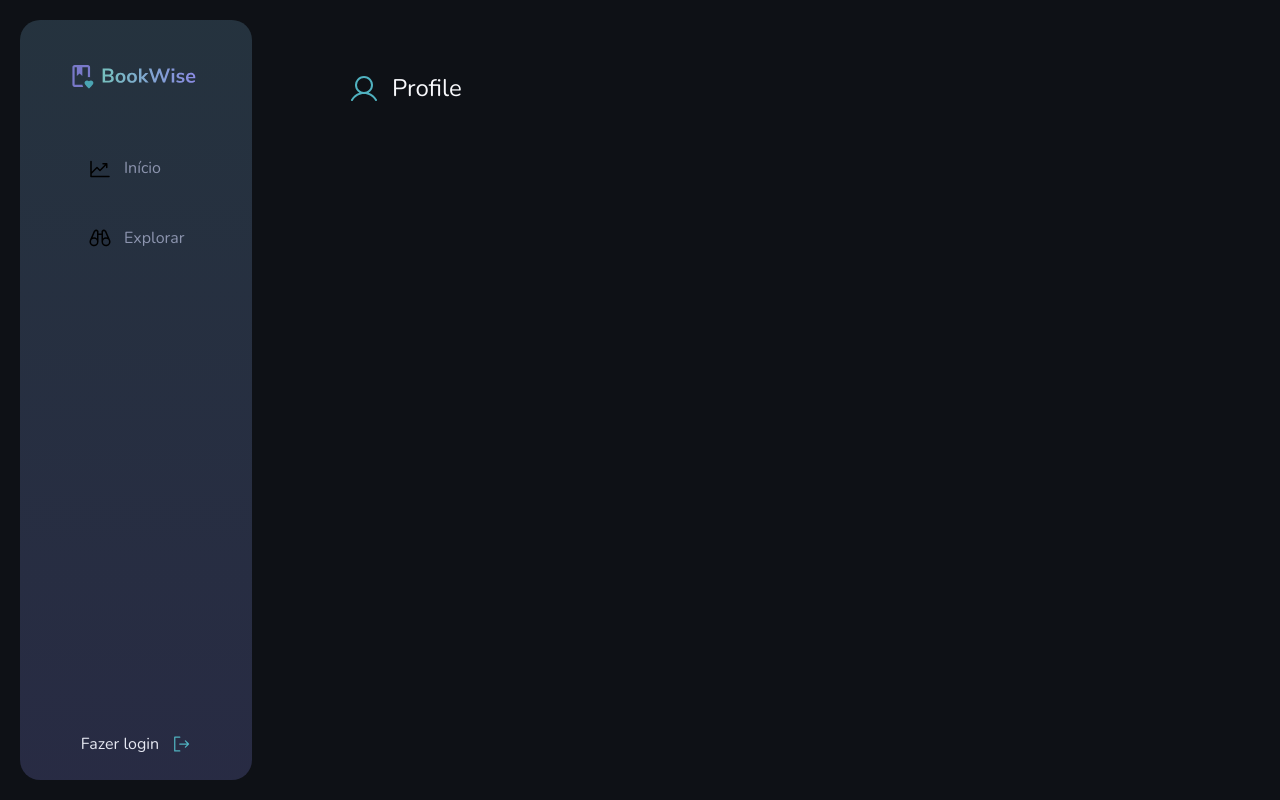
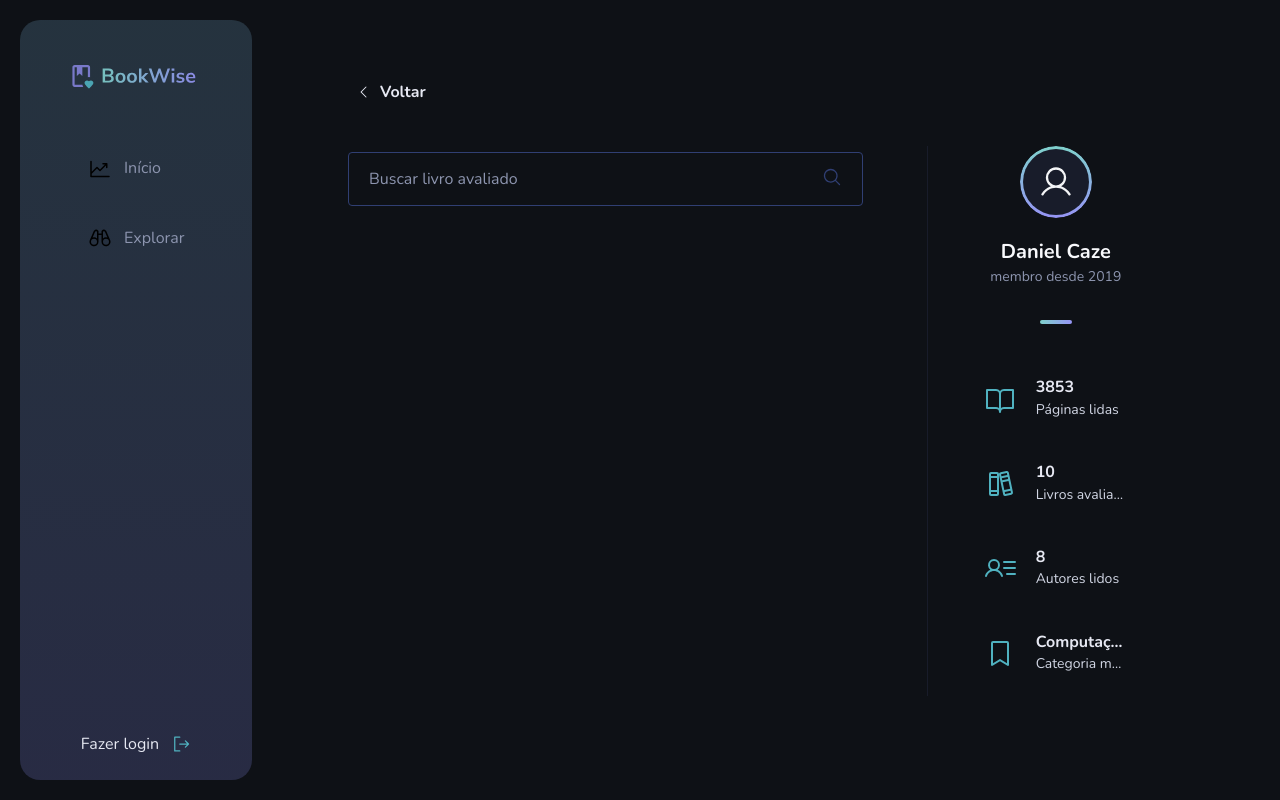
Before and after one commit to danielcaze/bookwise, a Next.js app: page /profile/1 in a window 1280 px wide. Built offline with nearby package versions, Linux system fonts and the light colour scheme; no server answers.

Commit message:
:hammer: feat: profile

```diff
--- /dev/null
+++ b/src/app/(app)/profile/[id]/components/ProfileHeading.tsx
@@ -0,0 +1,36 @@
+"use client";
+
+import ActionButton from "@/src/components/ActionButton";
+import Heading from "@/src/components/Heading";
+import { useSession } from "next-auth/react";
+import { useParams, useRouter } from "next/navigation";
+import { Suspense } from "react";
+
+export default function ProfileHeading() {
+  const { data } = useSession();
+  const router = useRouter();
+  const params = useParams();
+
+  const isLoggedUserPage =
+    data && data.user && data.user.id && data.user.id === params.id;
+
+  return (
+    <Suspense>
+      {isLoggedUserPage ? (
+        <Heading text="Perfil" icon="User" />
+      ) : (
+        <div>
+          <ActionButton
+            beforeIcon
+            afterIcon={false}
+            text="Voltar"
+            variation={{
+              color: "gray",
+            }}
+            onClick={router.back}
+          />
+        </div>
+      )}
+    </Suspense>
+  );
+}
--- a/src/app/(app)/profile/[id]/page.tsx
+++ b/src/app/(app)/profile/[id]/page.tsx
@@ -1,13 +1,23 @@
 import Heading from "@/src/components/Heading";
+import { ProfileInfo } from "@/src/components/ProfileInfo";
+import { Search } from "@/src/components/Search";
+import ProfileHeading from "./components/ProfileHeading";
 
-export default function Profile() {
+type ProfileProps = { params: { id: string } };
+
+export default function Profile({ params }: ProfileProps) {
   return (
     <>
       <main className="flex flex-col gap-10">
-        <Heading text="Profile" icon="User" />
+        <ProfileHeading />
+        <section className="">
+          <Search />
+        </section>
       </main>
 
-      <aside className="flex flex-col gap-8"></aside>
+      <aside className="flex flex-col gap-8">
+        <ProfileInfo />
+      </aside>
     </>
   );
 }
--- a/src/components/ActionButton.tsx
+++ b/src/components/ActionButton.tsx
@@ -4,31 +4,42 @@ import { twMerge } from "tailwind-merge";
 
 type ActionButtonProps = ButtonHTMLAttributes<HTMLButtonElement> & {
   text: string;
-  icon?: boolean;
-  color?: "gray" | "purple";
-  size?: "md" | "sm";
+  beforeIcon?: boolean;
+  afterIcon?: boolean;
+  variation?: {
+    color?: "gray" | "purple";
+    size?: "md" | "sm";
+  };
 };
 
 export default function ActionButton({
-  icon = true,
+  afterIcon = true,
+  beforeIcon = false,
   text,
-  color = "purple",
-  size = "md",
+  variation = {
+    color: "purple",
+    size: "md",
+  },
   className,
   ...props
 }: ActionButtonProps) {
   return (
     <button
       {...props}
-      data-color={color}
-      data-size={size}
+      data-color={variation.color}
+      data-size={variation.size}
       className={twMerge(
         "flex items-center gap-2 p-2 data-[size='sm']:text-sm data-[color='purple']:text-purple100 data-[color='gray']:text-gray200 transition-all hover:data-[color='purple']:bg-action-hover-purple100 hover:data-[color='gray']:bg-action-hover-gray200 rounded-xs",
-        className,
+        className
       )}
     >
+      {beforeIcon && (
+        <Icon name="CaretLeft" size={variation.size === "md" ? 20 : 16} />
+      )}
       <span className="font-bold">{text}</span>
-      {icon && <Icon name="CaretRight" size={size === "md" ? 20 : 16} />}
+      {afterIcon && (
+        <Icon name="CaretRight" size={variation.size === "md" ? 20 : 16} />
+      )}
     </button>
   );
 }
--- a/src/components/Avatar.tsx
+++ b/src/components/Avatar.tsx
@@ -1,11 +1,12 @@
 "use client";
 
-import React from "react";
+import React, { HTMLAttributes } from "react";
 import * as AvatarComposition from "@radix-ui/react-avatar";
 import { User } from "@phosphor-icons/react";
 import { useRouter } from "next/navigation";
+import { twMerge } from "tailwind-merge";
 
-type AvatarProps = {
+type AvatarProps = HTMLAttributes<HTMLSpanElement> & {
   avatarUrl: string;
   redirectUrl?: string;
   variation?: "sm" | "md" | "lg";
@@ -15,6 +16,8 @@ export default function Avatar({
   avatarUrl,
   redirectUrl,
   variation = "sm",
+  className,
+  ...props
 }: AvatarProps) {
   const { push } = useRouter();
 
@@ -26,8 +29,12 @@ export default function Avatar({
 
   const InnerAvatar = () => (
     <AvatarComposition.Root
+      {...props}
       data-variation={variation}
-      className="bg-gray700 inline-flex select-none items-center justify-center overflow-hidden rounded-full align-middle data-[variation='sm']:h-[2rem] data-[variation='sm']:w-[2rem] data-[variation='md']:h-[2.5rem] data-[variation='md']:w-[2.5rem] data-[variation='lg']:h-[4.5rem] data-[variation='lg']:w-[4.5rem] [&_>_div]:data-[variation='sm']:p-[1px] [&_>_div]:data-[variation='md']:p-[2px] [&_>_div]:data-[variation='lg']:p-[3px]"
+      className={twMerge(
+        "bg-gray700 inline-flex select-none items-center justify-center overflow-hidden rounded-full align-middle data-[variation='sm']:h-[2rem] data-[variation='sm']:w-[2rem] data-[variation='md']:h-[2.5rem] data-[variation='md']:w-[2.5rem] data-[variation='lg']:h-[4.5rem] data-[variation='lg']:w-[4.5rem] [&_>_div]:data-[variation='sm']:p-[1px] [&_>_div]:data-[variation='md']:p-[2px] [&_>_div]:data-[variation='lg']:p-[3px]",
+        className
+      )}
     >
       <div className="h-full w-full bg-gradient-vertical rounded-[inherit] overflow-hidden">
         <AvatarComposition.Image
--- a/src/components/NavigationList.tsx
+++ b/src/components/NavigationList.tsx
@@ -36,7 +36,7 @@ export default function NavigationList() {
       path: `/profile/${data?.user.id}`,
       text: "Perfil",
       get icon() {
-        const isPath = pathname === this.path;
+        const isPath = pathname === "/profile";
         return <User size={24} weight={isPath ? "bold" : "regular"} />;
       },
     },
@@ -51,7 +51,11 @@ export default function NavigationList() {
             <li
               key={route.id}
               className="grid grid-cols-[0.250rem_1fr] gap-4 before:block before:content-[''] before:h-6 before:w-1 before:rounded-full data-[selected='true']:before:bg-gradient-vertical [&_svg]:data-[selected='true']:text-gray100 [&_span]:data-[selected='true']:text-gray100 [&_span]:data-[selected='true']:font-bold [&_span]:hover:text-gray100 [&_svg]:hover:text-gray100"
-              data-selected={pathname === route.path}
+              data-selected={
+                pathname === route.path ||
+                (pathname.includes("/profile") &&
+                  route.path.includes("/profile"))
+              }
             >
               <Link
                 className="grid grid-cols-[1.5rem_1fr] items-center gap-3 "
--- /dev/null
+++ b/src/components/ProfileData.tsx
@@ -0,0 +1,24 @@
+import * as Icons from "@phosphor-icons/react";
+import Icon from "./Icon";
+
+type ProfileDataProps = {
+  icon: keyof typeof Icons;
+  title: string;
+  subtitle: string;
+};
+
+export function ProfileData({ icon, subtitle, title }: ProfileDataProps) {
+  return (
+    <div className="grid grid-cols-[2rem_1fr] items-center gap-5">
+      <Icon name={icon} size={32} className="text-green100" />
+      <div className="overflow-hidden">
+        <p className="text-gray200 text-md leading-short font-bold truncate">
+          {title}
+        </p>
+        <span className="block text-gray300 text-sm leading-base truncate">
+          {subtitle}
+        </span>
+      </div>
+    </div>
+  );
+}
--- /dev/null
+++ b/src/components/ProfileInfo.tsx
@@ -0,0 +1,31 @@
+import Avatar from "./Avatar";
+import { ProfileData } from "./ProfileData";
+
+export function ProfileInfo() {
+  return (
+    <div className="flex flex-col gap-8 border-l border-l-gray700">
+      <div className="flex flex-col gap-5 items-center">
+        <Avatar avatarUrl="" variation="lg" />
+        <div className="overflow-hidden text-center">
+          <p className="truncate text-gray100  font-bold text-xl leading-short">
+            Daniel Caze
+          </p>
+          <span className="block truncate text-gray400 text-sm leading-base">
+            membro desde 2019
+          </span>
+        </div>
+      </div>
+      <div className="bg-gradient-horizontal rounded-full w-8 h-1 mx-auto"></div>
+      <div className="flex flex-col gap-10 py-5 px-14">
+        <ProfileData icon="BookOpen" title="3853" subtitle="Páginas lidas" />
+        <ProfileData icon="Books" title="10" subtitle="Livros avaliados" />
+        <ProfileData icon="UserList" title="8" subtitle="Autores lidos" />
+        <ProfileData
+          icon="BookmarkSimple"
+          title="Computação"
+          subtitle="Categoria mais lida"
+        />
+      </div>
+    </div>
+  );
+}
--- /dev/null
+++ b/src/components/Search.tsx
@@ -0,0 +1,16 @@
+"use client";
+
+import { MagnifyingGlass } from "@phosphor-icons/react";
+
+export function Search() {
+  return (
+    <div className="inner-focus-group rounded-xs border border-gray500 px-5 py-3.5 grid grid-cols-[1fr_1.25rem] gap-2">
+      <input
+        type="text"
+        className="all-unset !text-gray400 placeholder:text-gray400"
+        placeholder="Buscar livro avaliado"
+      />
+      <MagnifyingGlass className="text-gray500" size={20} />
+    </div>
+  );
+}
--- a/src/styles/globals.css
+++ b/src/styles/globals.css
@@ -27,6 +27,16 @@ button {
   cursor: pointer;
 }
 
+.all-unset {
+  all: unset;
+}
+
+.inner-focus-group:focus-within {
+  box-shadow:
+    inset 0 0 0 2px #ffffff,
+    inset 0 0 0 3px #3b82f6;
+}
+
 .truncate-2 {
   overflow: hidden;
   text-overflow: ellipsis;
```
